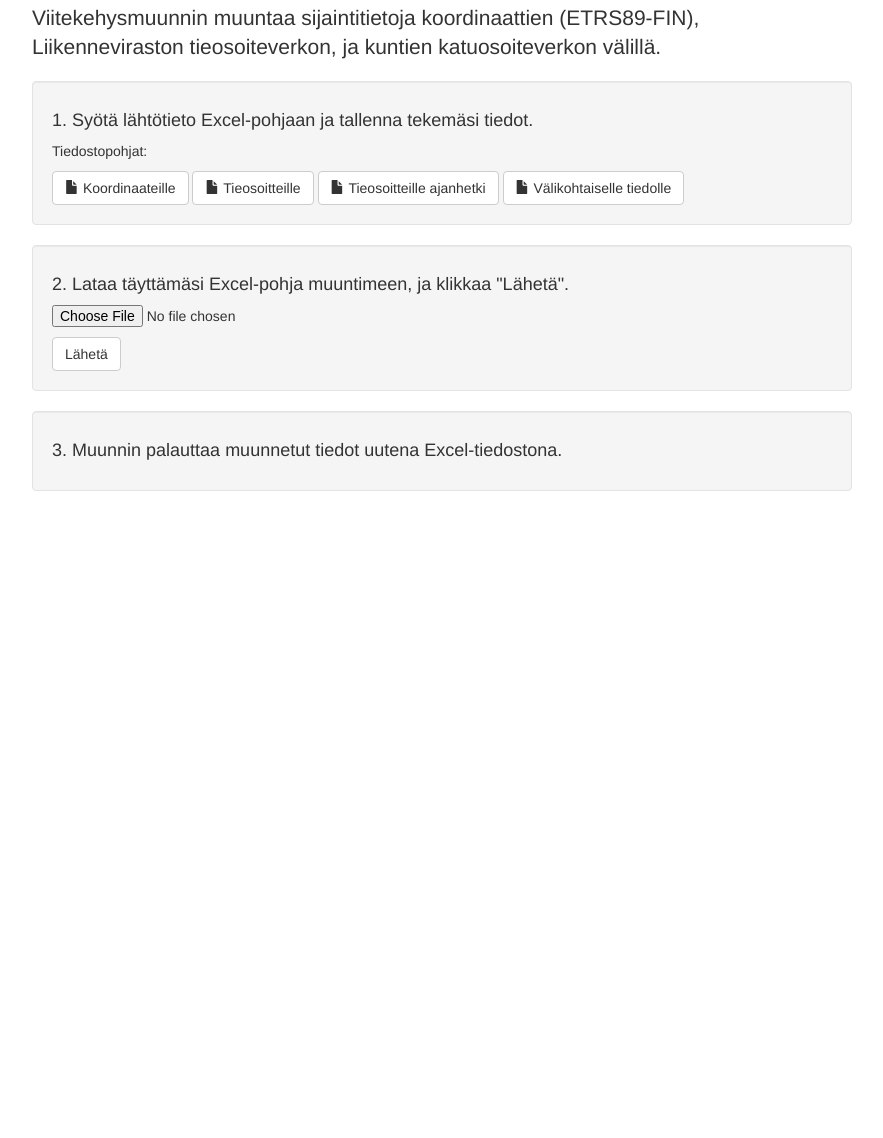
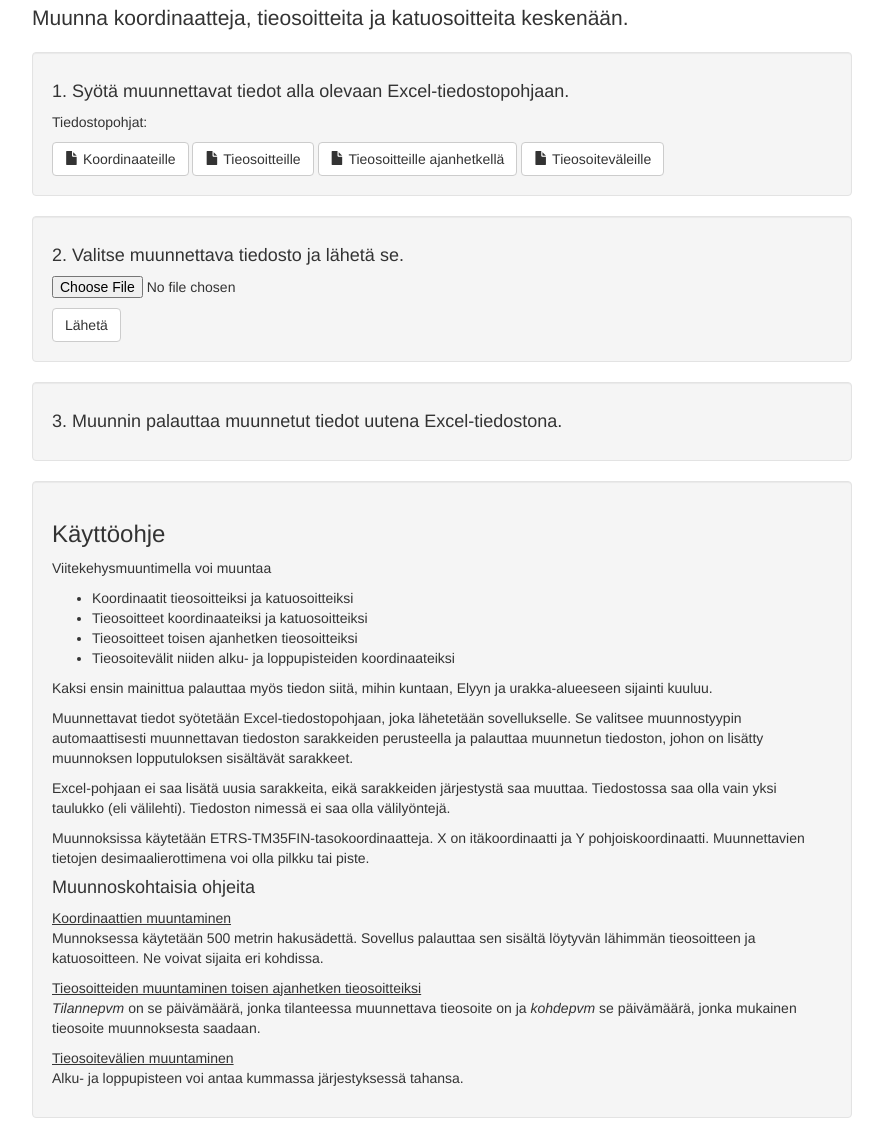
Before and after one commit to finnishtransportagency/vkm-ui-legacy, a website: page public/index.html in a window 1280 px wide. Shown: the part 117-1255 px from the top of the page, without its empty margins (198-1081 px from the left). Before the commit the page ends 800 px from the top, so only its background shows below. Drawn offline with nearby package versions, Linux system fonts and the light colour scheme.

Commit message:
Lisätty käyttöohje, muutettu UI:n tekstejä

```diff
--- a/public/index.html
+++ b/public/index.html
@@ -10,10 +10,10 @@
     <div class="container">
       <h1>Viitekehysmuunnin</h1>
 
-      <p class="lead">Viitekehysmuunnin muuntaa sijaintitietoja koordinaattien (ETRS89-FIN), Liikenneviraston tieosoiteverkon, ja kuntien katuosoiteverkon välillä.</p>
+      <p class="lead">Muunna koordinaatteja, tieosoitteita ja katuosoitteita keskenään.</p>
 
       <div class="well">
-        <h2 class="h4">1. Syötä lähtötieto Excel-pohjaan ja tallenna tekemäsi tiedot.</h2>
+        <h2 class="h4">1. Syötä muunnettavat tiedot alla olevaan Excel-tiedostopohjaan.</h2>
         <p>Tiedostopohjat:</p>
         <div>
           <a class="btn btn-default" href="excel_templates/koordinaateilla.xlsx">
@@ -23,16 +23,16 @@
             <span class="glyphicon glyphicon-file"></span>&nbsp;Tieosoitteille
           </a>
           <a class="btn btn-default" href="excel_templates/tieosoitteilla_ajanhetki.xlsx">
-            <span class="glyphicon glyphicon-file"></span>&nbsp;Tieosoitteille ajanhetki
+            <span class="glyphicon glyphicon-file"></span>&nbsp;Tieosoitteille ajanhetkellä
           </a>
           <a class="btn btn-default" href="excel_templates/valikohtaisella.xlsx">
-            <span class="glyphicon glyphicon-file"></span>&nbsp;Välikohtaiselle tiedolle
+            <span class="glyphicon glyphicon-file"></span>&nbsp;Tieosoiteväleille
           </a>
         </div>
       </div>
 
       <div class="well">
-        <h2 class="h4">2. Lataa täyttämäsi Excel-pohja muuntimeen, ja klikkaa "Lähetä".</h2>
+        <h2 class="h4">2. Valitse muunnettava tiedosto ja lähetä se.</h2>
         <form method="post" action="http://localhost:3000/upload/" id="upload" name="upload" enctype="multipart/form-data">
           <p><input type="file" name="file" required /></p>
           <div class="input-group">
@@ -52,15 +52,55 @@
         </div>
         <div class="alert alert-info hidden" role="alert" id="loading">
           <span class="glyphicon glyphicon-refresh spinning"></span>&nbsp;
-          Muunnos käynnissä. Aineiston koosta riippuen, muunnoksessa voi kestää joitain minuutteja.
+          Muunnos käynnissä.
         </div>
         <div class="alert alert-danger hidden" role="alert" id="validation_error">
           Muunnos epäonnistui. Tarkista syöttämäsi tiedot.
           <p class="errors"></p>
         </div>
         <div class="alert alert-danger hidden" role="alert" id="error">
-          Muunnos epäonnistui. Järjestelmässä virhe. Kokeile myöhemmin uudelleen.
+          Muunnos epäonnistui. Järjestelmässä virhe.
         </div>
+      </div>
+
+      <div class="well">
+        <h3>Käyttöohje</h3>
+			<p>Viitekehysmuuntimella voi muuntaa</p>
+			<ul>
+			<li>Koordinaatit tieosoitteiksi ja katuosoitteiksi
+			<li>Tieosoitteet koordinaateiksi ja katuosoitteiksi
+			<li>Tieosoitteet toisen ajanhetken tieosoitteiksi
+			<li>Tieosoitevälit niiden alku- ja loppupisteiden koordinaateiksi
+			</ul>
+
+			<p>Kaksi ensin mainittua palauttaa myös tiedon siitä, mihin kuntaan, Elyyn ja urakka-alueeseen
+			sijainti kuuluu.</p>
+
+			<p>Muunnettavat tiedot syötetään Excel-tiedostopohjaan, joka lähetetään sovellukselle. Se valitsee
+			muunnostyypin automaattisesti muunnettavan tiedoston sarakkeiden perusteella ja
+			palauttaa muunnetun tiedoston, johon on lisätty muunnoksen lopputuloksen sisältävät sarakkeet.</p>
+
+			<p>Excel-pohjaan ei saa lisätä uusia sarakkeita, eikä sarakkeiden järjestystä saa muuttaa.
+			Tiedostossa saa olla vain yksi taulukko (eli välilehti). Tiedoston nimessä ei saa olla välilyöntejä.</p>
+
+			<p>Muunnoksissa käytetään ETRS-TM35FIN-tasokoordinaatteja. X on itäkoordinaatti ja Y pohjoiskoordinaatti.
+			Muunnettavien tietojen desimaalierottimena voi olla pilkku tai piste.</p>
+
+			<h4>Muunnoskohtaisia ohjeita</h4>
+
+			<u>Koordinaattien muuntaminen</u>
+
+			<p>Munnoksessa käytetään 500 metrin hakusädettä. Sovellus palauttaa sen sisältä löytyvän
+			lähimmän tieosoitteen ja katuosoitteen. Ne voivat sijaita eri kohdissa.</p>
+
+			<u>Tieosoitteiden muuntaminen toisen ajanhetken tieosoitteiksi</u>
+
+			<p><i>Tilannepvm</i> on se päivämäärä, jonka tilanteessa muunnettava tieosoite on ja <i>kohdepvm</i> se
+			päivämäärä, jonka mukainen tieosoite muunnoksesta saadaan.</p>
+
+			<u>Tieosoitevälien muuntaminen</u>
+
+			<p>Alku- ja loppupisteen voi antaa kummassa järjestyksessä tahansa.</p>
       </div>
 
     </div>
```
